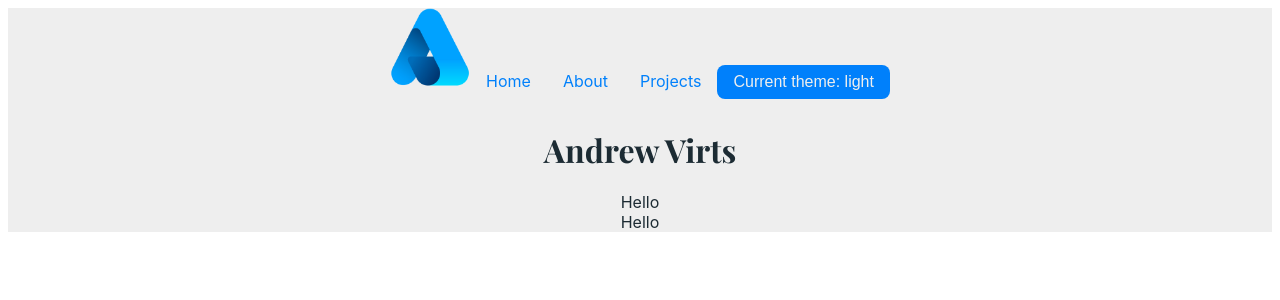
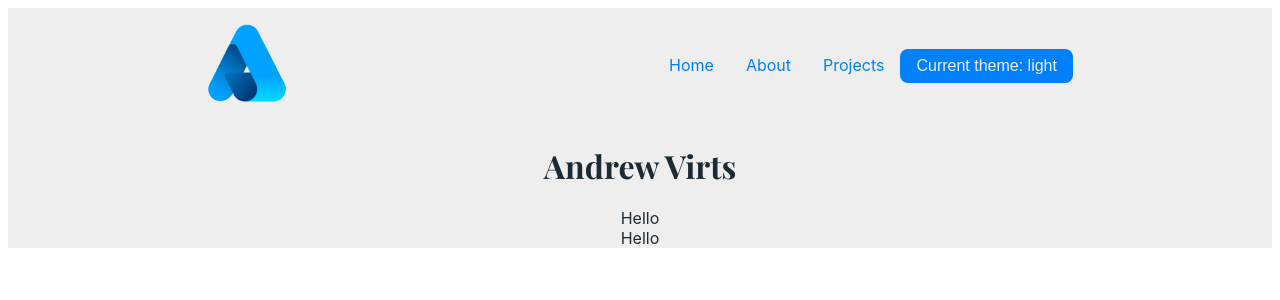
Before and after one commit to asvirts/portfolioWebsite, a React (Create React App) app in the folder virts-dev/: page / in a window 1280 px wide. Shown: the top 300 px of the page. Built offline with nearby package versions, Linux system fonts and the light colour scheme; a web font is replaced by a local one.

Commit message:
nav styling

```diff
--- a/virts-dev/src/index.css
+++ b/virts-dev/src/index.css
@@ -121,6 +121,13 @@ p {
   color: var(--dk-text);
 }
 
+nav {
+  display: flex;
+  justify-content: space-around;
+  align-items: center;
+  padding: 1rem;
+}
+
 nav.navbar {
   margin: auto;
   vertical-align: center;
--- a/virts-dev/src/routes/root.jsx
+++ b/virts-dev/src/routes/root.jsx
@@ -14,7 +14,10 @@ export default function Root() {
   return (
     <div className={theme}>
       <nav className="navbar">
+        <div>
           <img src="./a-logo.png" alt="logo" className="logo" />
+        </div>
+        <div>
           <li>
             <Link to="/">Home</Link>
           </li>
@@ -24,9 +27,12 @@ export default function Root() {
           <li>
             <Link to="projects">Projects</Link>
           </li>
-        <button onClick={() => setTheme(theme === "light" ? "dark" : "light")}>
+          <button
+            onClick={() => setTheme(theme === "light" ? "dark" : "light")}
+          >
             Current theme: {theme}
           </button>
+        </div>
       </nav>
 
       <h1>Andrew Virts</h1>
```
Lines whose indentation alone changed are shown as unchanged.
